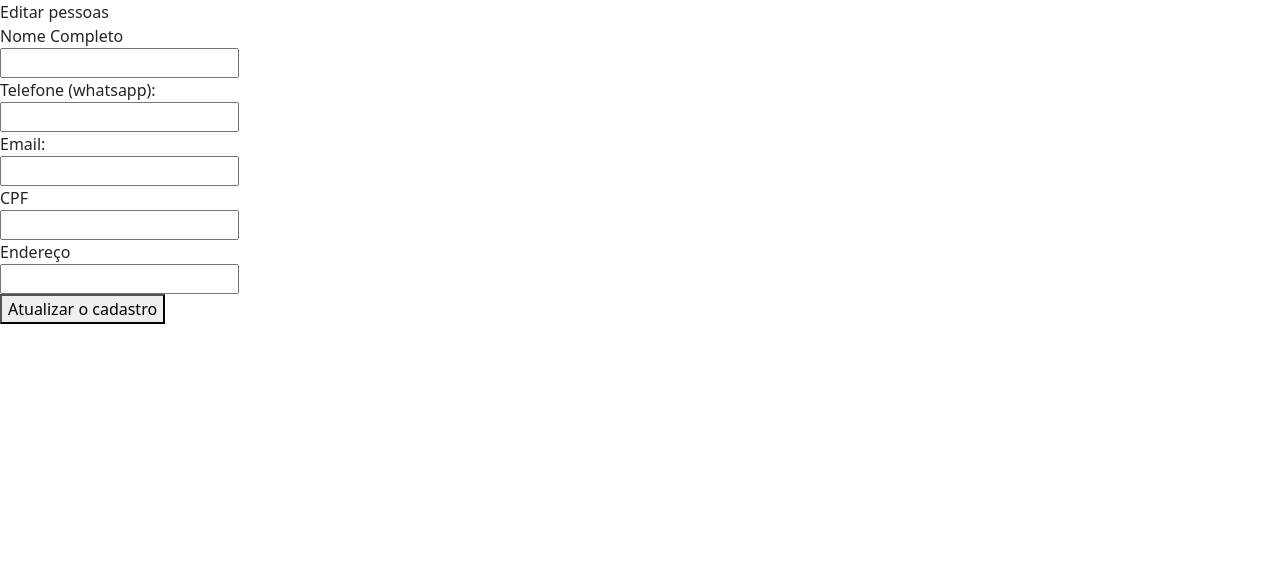
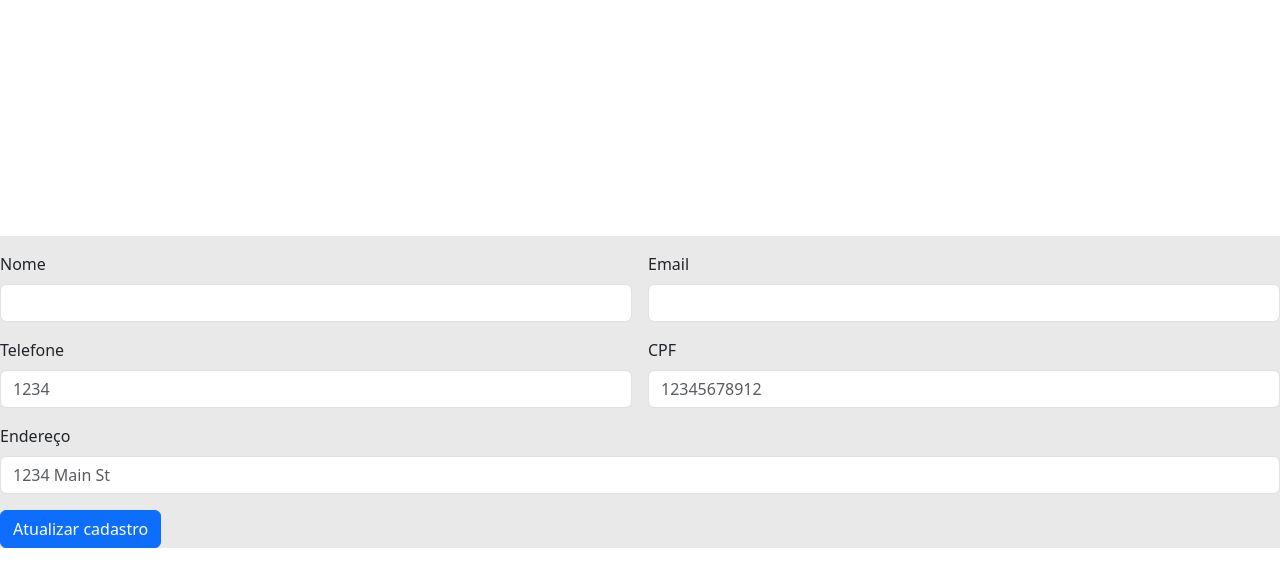
Before and after one commit to thiagoaprgt/aprendendo-splitphp, a Vue app in the folder crud-VueJS/: page /editPerson in a window 1280 px wide. Shown: the top 586 px of the page. Built offline with nearby package versions, Linux system fonts and the light colour scheme; no server answers.

Commit message:
Adicionando o bootstrap no formulário de atualização de cadastro.

```diff
--- a/crud-VueJS/src/components/crud/EditPerson.vue
+++ b/crud-VueJS/src/components/crud/EditPerson.vue
@@ -61,53 +61,60 @@
 </script>
 
 <template>
-  <div>
 
-    <div>Editar pessoas</div>
 
-    <div>Nome Completo</div>
-    <input name="name_updatePerson" type="text">
+  <div class="editPerson">
 
-    <div>Telefone (whatsapp):</div>
-    <input type="number" name="cellphone_updatePerson">
+    <form class="row g-3">
 
-    <div>Email:</div>
-    <input type="email" name="email_updatePerson">
-
-    <div>CPF</div>
-    <input type="number" name="cpf_updatePerson">
-
-    <div>Endereço</div>
-    <input type="text" name="address_updatePerson">
-
-    <div>
-      <button @click="submitUpdatePersonForm">Atualizar o cadastro</button>
+    <div class="col-md-6">
+      <label for="inputEmail4" class="form-label form_registerPerson">Nome</label>
+      <input type="text" class="form-control" id="name" name="name_updatePerson">
     </div>
 
+    <div class="col-md-6">
+      <label for="inputEmail4" class="form-label form_registerPerson">Email</label>
+      <input type="email" class="form-control" id="inputEmail4" name="email_updatePerson">
+    </div>
+
+    <div class="col-md-6">
+      <label for="inputAddress" class="form-label">Telefone</label>
+      <input type="number" class="form-control  form_registerPerson" id="inputCellphone" placeholder="1234" name="cellphone_updatePerson">
+    </div>
+
+    <div class="col-md-6">
+      <label for="inputAddress" class="form-label">CPF</label>
+      <input type="number" class="form-control form_registerPerson" id="inputAddress" placeholder="12345678912" name="cpf_updatePerson">
+    </div>
+
+    <div class="col-12">
+      <label for="inputAddress" class="form-label">Endereço</label>
+      <input type="text" class="form-control  form_registerPerson" id="inputAddress" placeholder="1234 Main St" name="address_updatePerson">
+    </div>
+
+
+    <div class="col-12">
+      <button type="submit" class="btn btn-primary" @click="submitUpdatePersonForm" >Atualizar cadastro</button>
+    </div>
+
+    </form>
+
   </div>
+
 </template>
 
 <style scoped>
-h1 {
-  font-weight: 500;
-  font-size: 2.6rem;
-  position: relative;
-  top: -10px;
-}
 
-h3 {
-  font-size: 1.2rem;
-}
+  .editPerson  {
+    height: 100vh;
+    display: flex;
+    justify-content: center;
+    align-items: center;
 
-.greetings h1,
-.greetings h3 {
-  text-align: center;
-}
+  }
 
-@media (min-width: 1024px) {
-  .greetings h1,
-  .greetings h3 {
-    text-align: left;
+  form{
+    background-color: rgba(53, 53, 53, 0.105);
   }
-}
+
 </style>
```
